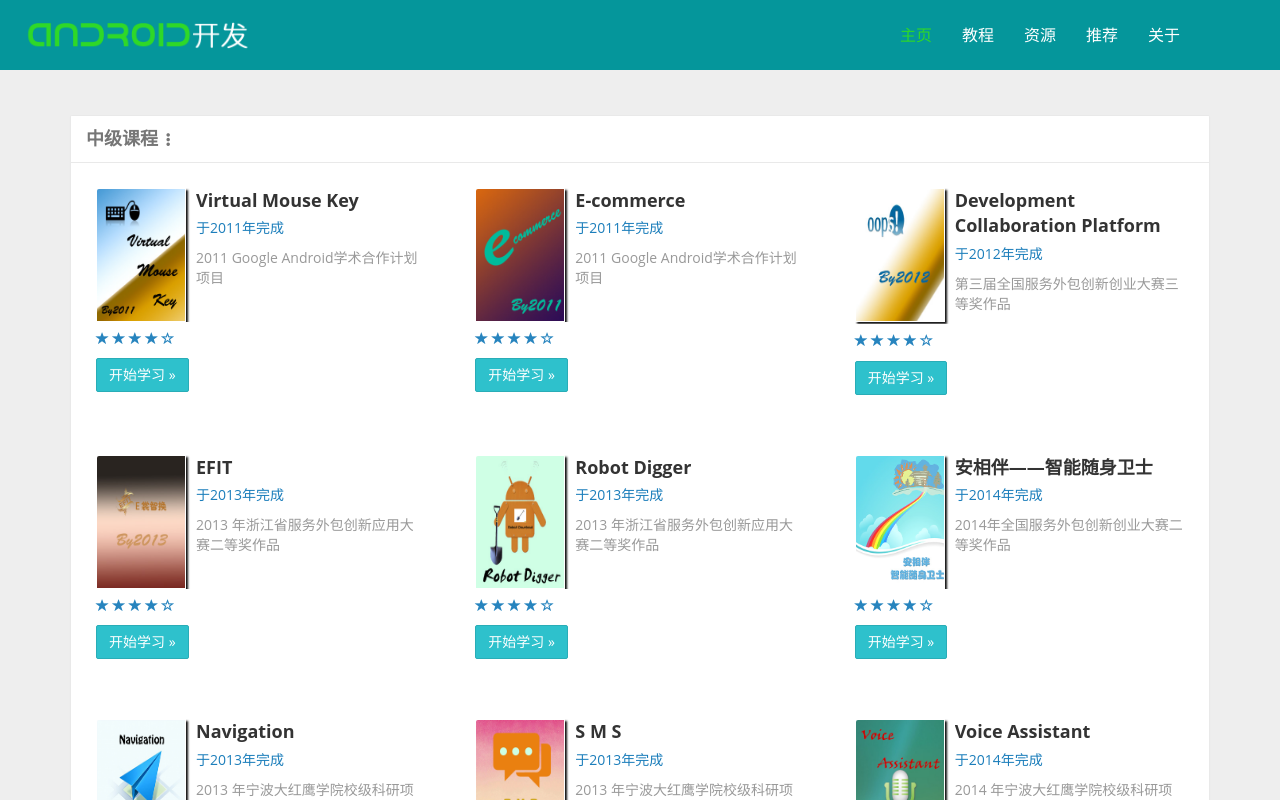
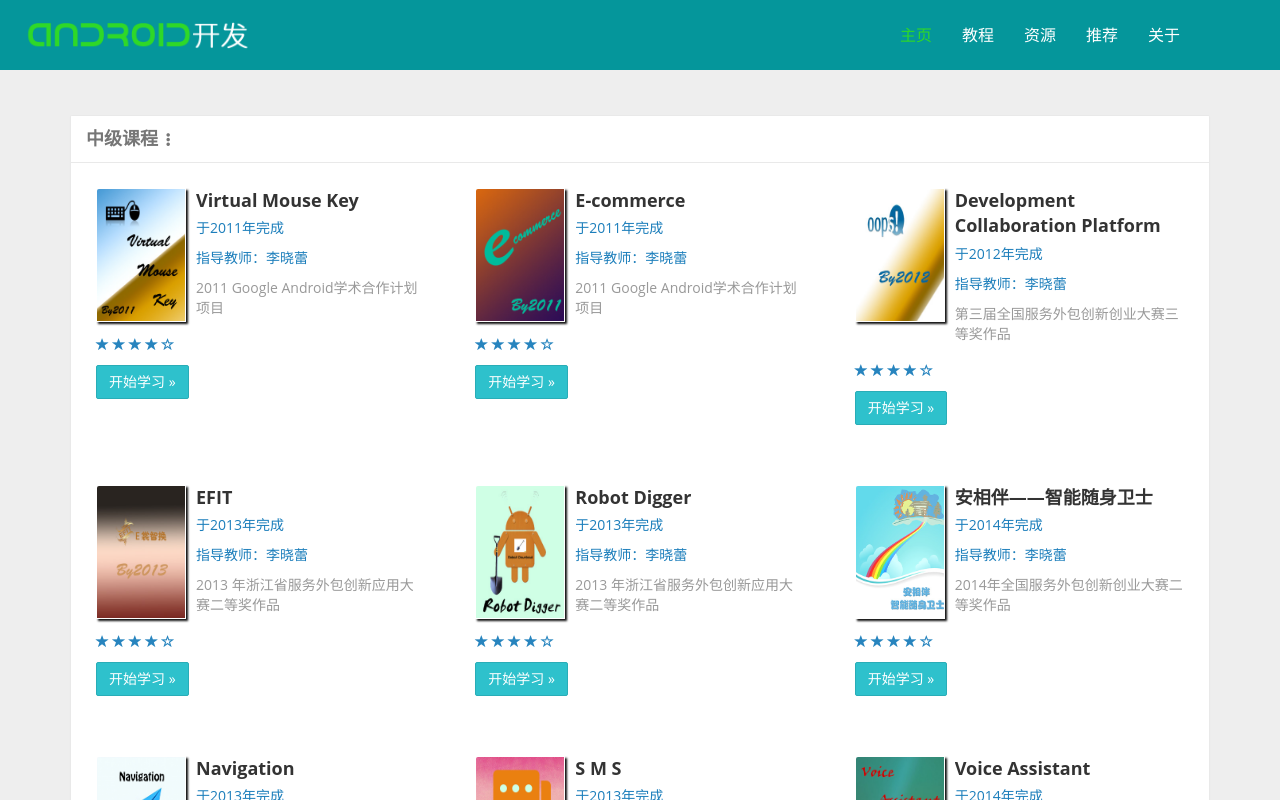
Before and after one commit to AndroidOfDHY/androidofdhy.github.com, a plain HTML site: page courses/medium.html in a window 1280 px wide. Drawn offline with Linux system fonts and the light colour scheme; a script that the page names is missing; files whose address does not match are found by name.

Commit message:
add the Guidance teacher

```diff
--- a/courses/medium.html
+++ b/courses/medium.html
@@ -133,6 +133,7 @@
                                                 <a href="https://github.com/AndroidOfDHY/Medium_01_VirtualMouseKey" target="_blank">Virtual Mouse Key</a>
                                             </strong></div>
 													<p class="text-primary">于2011年完成</p>
+													<p class="text-primary">指导教师：李晓蕾</p>
 													<p class="text-muted">2011 Google Android学术合作计划项目</p>
 												</div>
 											</div>
@@ -165,6 +166,7 @@
                                                 <a href="https://github.com/AndroidOfDHY/Medium_02_E-commerce" target="_blank">E-commerce</a>
                                             </strong></div>
 													<p class="text-primary">于2011年完成</p>
+													<p class="text-primary">指导教师：李晓蕾</p>
 													<p class="text-muted">2011 Google Android学术合作计划项目</p>
 												</div>
 											</div>
@@ -197,6 +199,7 @@
                                                 <a href="https://github.com/AndroidOfDHY/Medium_03_DevelopmentCollaborationPlatform" target="_blank">Development Collaboration Platform</a>
                                             </strong></div>
 													<p class="text-primary">于2012年完成</p>
+													<p class="text-primary">指导教师：李晓蕾</p>
 													<p class="text-muted">第三届全国服务外包创新创业大赛三等奖作品</p>
 												</div>
 											</div>
@@ -231,6 +234,7 @@
                                                 <a href="https://github.com/AndroidOfDHY/Medium_04_EFIT" target="_blank">EFIT</a>
                                             </strong></div>
 													<p class="text-primary">于2013年完成</p>
+													<p class="text-primary">指导教师：李晓蕾</p>
 													<p class="text-muted">2013 年浙江省服务外包创新应用大赛二等奖作品</p>
 												</div>
 											</div>
@@ -264,6 +268,7 @@
                                                 <a href="https://github.com/AndroidOfDHY/Medium_05_RobotDigger" target="_blank">Robot Digger</a>
                                             </strong></div>
 													<p class="text-primary">于2013年完成</p>
+													<p class="text-primary">指导教师：李晓蕾</p>
 													<p class="text-muted">2013 年浙江省服务外包创新应用大赛二等奖作品</p>
 												</div>
 											</div>
@@ -297,6 +302,7 @@
                                                 <a href="https://github.com/AndroidOfDHY/Medium_06_AnXiangBan" target="_blank">安相伴——智能随身卫士</a>
                                             </strong></div>
 													<p class="text-primary">于2014年完成</p>
+													<p class="text-primary">指导教师：李晓蕾</p>
 													<p class="text-muted">2014年全国服务外包创新创业大赛二等奖作品</p>
 												</div>
 											</div>
@@ -333,6 +339,7 @@
                                                 <a href="https://github.com/AndroidOfDHY/Medium_07_Navigation" target="_blank">Navigation</a>
                                             </strong></div>
 													<p class="text-primary">于2013年完成</p>
+													<p class="text-primary">指导教师：李晓蕾</p>
 													<p class="text-muted">2013 年宁波大红鹰学院校级科研项目</p>
 												</div>
 											</div>
@@ -365,6 +372,7 @@
                                                 <a href="https://github.com/AndroidOfDHY/Medium_08_SMS" target="_blank">S M S</a>
                                             </strong></div>
                                             <p class="text-primary">于2013年完成</p>
+                                            <p class="text-primary">指导教师：李晓蕾</p>
                                             <p class="text-muted">2013 年宁波大红鹰学院校级科研项目</p>
                                         </div>
                                     </div>
@@ -399,6 +407,7 @@
                                                 <a href="https://github.com/AndroidOfDHY/Medium_09_VoiceAssistant" target="_blank">Voice Assistant</a>
                                             </strong></div>
                                             <p class="text-primary">于2014年完成</p>
+                                            <p class="text-primary">指导教师：李晓蕾</p>
                                             <p class="text-muted">2014 年宁波大红鹰学院校级科研项目</p>
                                         </div>
                                     </div>
```
Also changed, not shown: courses/all_course.html (+9 -0 lines).
